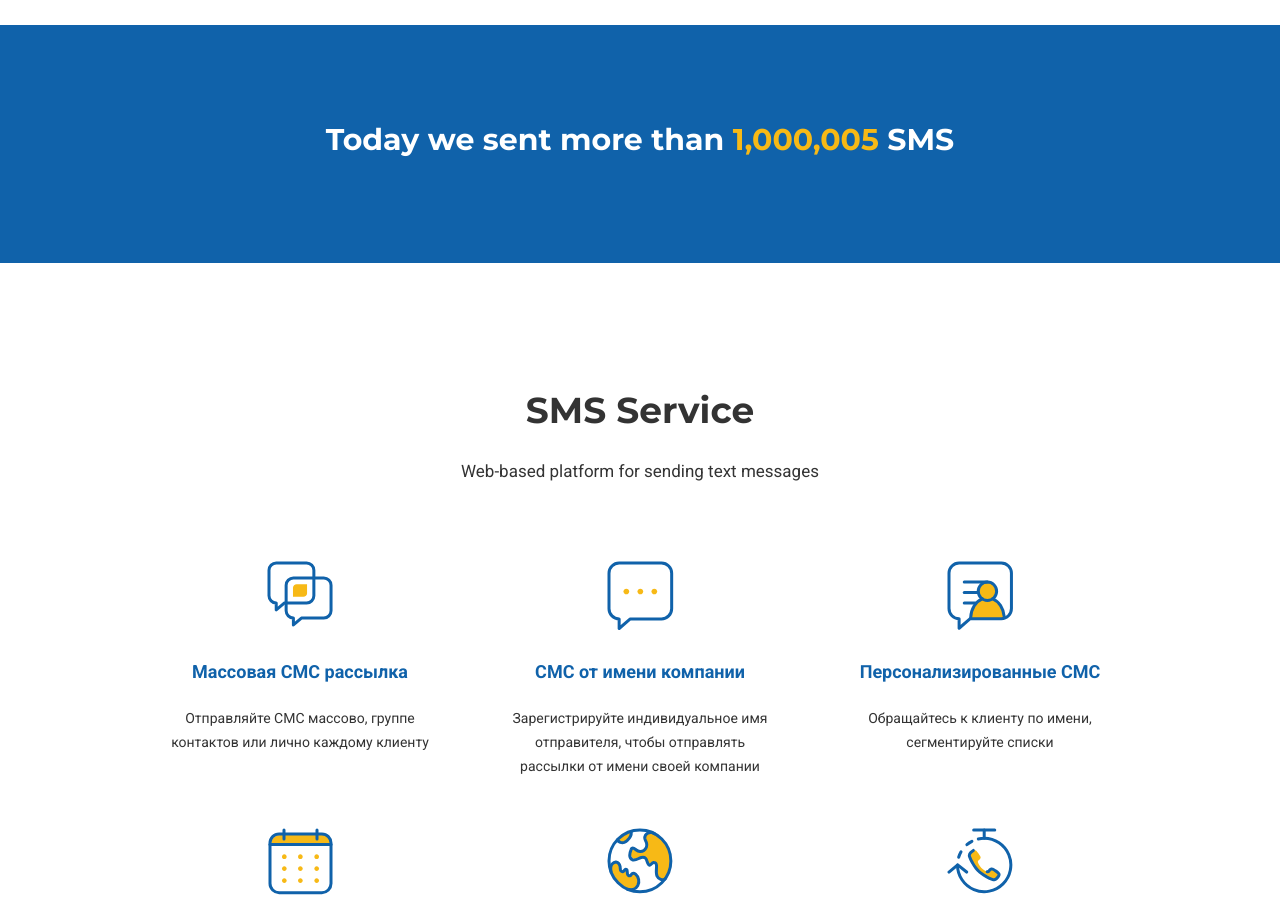
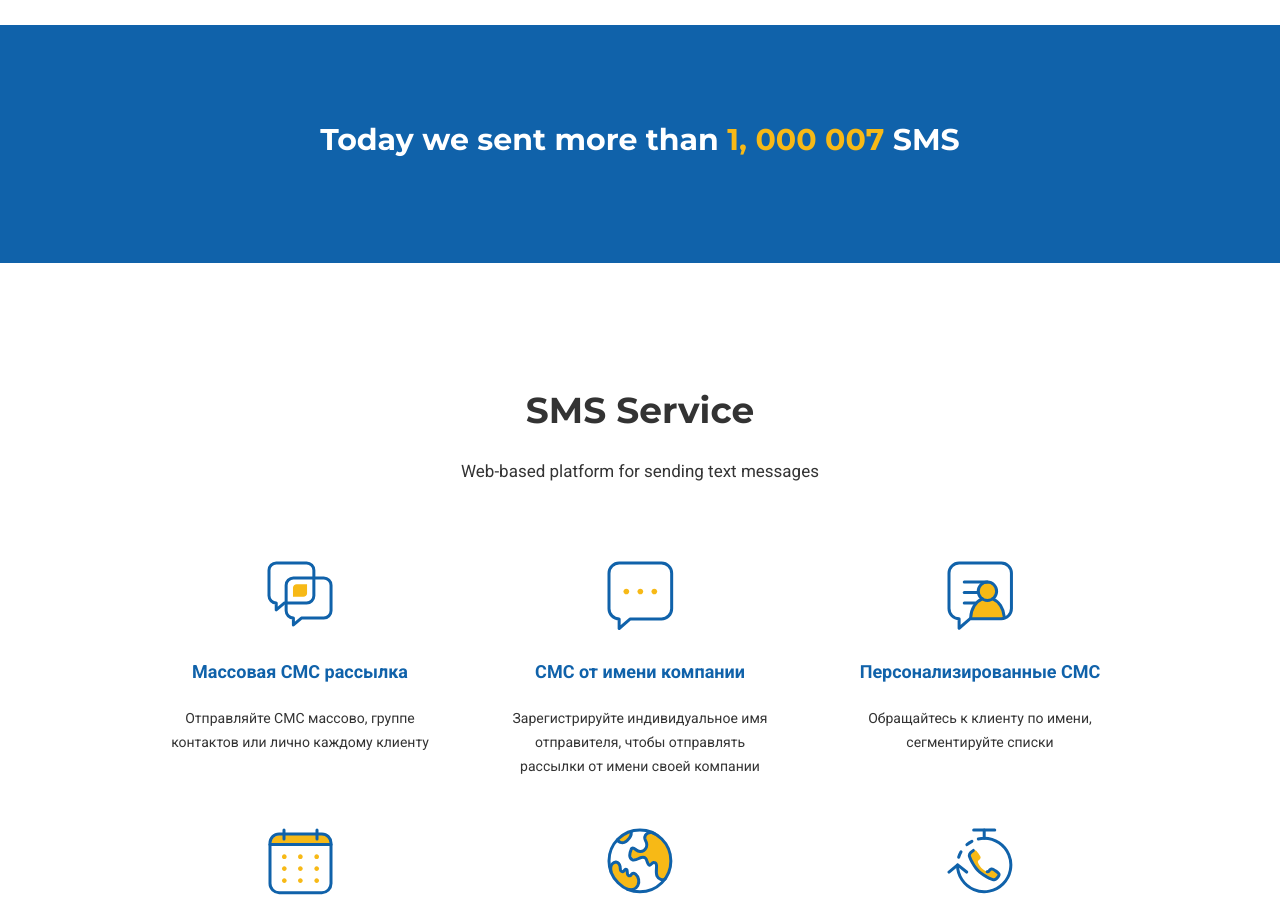
Before and after one commit to MerantauWarrior/atompark-main, a plain HTML site: page index.html in a window 1280 px wide. Shown: the part 2100-3021 px from the top of the page. Drawn offline with Linux system fonts and the light colour scheme.

Commit message:
counter format

```diff
--- a/assets/js/custom.js
+++ b/assets/js/custom.js
@@ -32,13 +32,22 @@ $(document).ready(function () {
   }
 
   if($('.js-home-counter').length > 0){
-    var initalHCNumber = parseInt($('.js-home-counter').text());
-    console.log(initalHCNumber.toLocaleString());
-    console.log(new Intl.NumberFormat().format(initalHCNumber));
+    function formattedHC(initalHCNumber) {
+      if(initalHCNumber > 99999999){
+        $('.js-home-counter').text(initalHCNumber.toString().replace(/^(\d{3})(\d{3})(\d{3})$/g, '$1, $2 $3'));
+      }else if(initalHCNumber > 9999999){
+        $('.js-home-counter').text(initalHCNumber.toString().replace(/^(\d{2})(\d{3})(\d{3})$/g, '$1, $2 $3'));
+      }else {
+        $('.js-home-counter').text(initalHCNumber.toString().replace(/^(\d{1})(\d{3})(\d{3})$/g, '$1, $2 $3'));
+      }
+    }
+    var initalHCNumber = parseInt(localStorage.getItem('homeCounter') ? localStorage.getItem('homeCounter') : 1000000);
+    formattedHC(initalHCNumber);
     setInterval(function () {
-      initalHCNumber = initalHCNumber+1;
-      $('.js-home-counter').text(initalHCNumber.toLocaleString());
-    }, 1000)
+      initalHCNumber = initalHCNumber + parseInt(Math.random()*10);
+      localStorage.setItem('homeCounter', initalHCNumber);
+      formattedHC(initalHCNumber);
+    }, parseInt(Math.random()*10)*1000)
   }
 
 
--- a/index.html
+++ b/index.html
@@ -108,7 +108,7 @@
   </section>
   <section class="home-counter">
     <div class="container-md">
-      <h3 class="home-counter__text">Today we sent more than <span class="js-home-counter">1000000</span> SMS</h3>
+      <h3 class="home-counter__text">Today we sent more than <span class="js-home-counter"></span> SMS</h3>
     </div>
   </section>
   <section class="home-sms">
```
